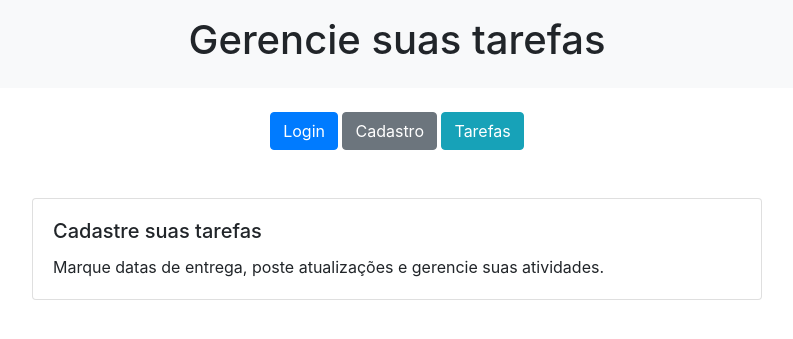
After one commit to 2dbueno/DjangoProject1, a Django app: page /home/ in a window 1280 px wide. The commit adds this page. Shown: the top 339 px of the page, without its empty margins (243-1036 px from the left). Run offline with Django 4.2, Linux system fonts and the light colour scheme; some libraries are stand-ins or nearby versions.

Commit message:
Create Home page

```diff
--- a/setup/urls.py
+++ b/setup/urls.py
@@ -8,11 +8,13 @@ from todos.views import (
     TodoCompleteView,
     RegisterUserView,
     LoginView,
+    HomePageView,
 )
 
 urlpatterns = [
     path("admin/", admin.site.urls),
     path("", TodoListView.as_view(), name="todo_list"),
+    path("home/", HomePageView.as_view(), name="home"),
     path("create/", TodoCreateView.as_view(), name="todo_create"),
     path("update/<int:pk>", TodoUpdateView.as_view(), name="todo_update"),
     path("delete/<int:pk>", TodoDeleteView.as_view(), name="todo_delete"),
--- a/todos/templates/baselg.html
+++ b/todos/templates/baselg.html
@@ -15,6 +15,5 @@
     <script src="https://code.jquery.com/jquery-3.3.1.slim.min.js"></script>
     <script src="https://cdnjs.cloudflare.com/ajax/libs/popper.js/1.14.7/umd/popper.min.js"></script>
     <script src="https://stackpath.bootstrapcdn.com/bootstrap/4.3.1/js/bootstrap.min.js"></script>
-    <!-- ... outros scripts ... -->
 </body>
 </html>
--- /dev/null
+++ b/todos/templates/home/home.html
@@ -0,0 +1,44 @@
+{% load static %}
+
+<!DOCTYPE html>
+<html lang="pt-br">
+<head>
+    <meta charset="utf-8">
+    <meta name="viewport" content="width=device-width, initial-scale=1">
+    <title>Página Inicial - Seu Site</title>
+    <link rel="stylesheet" href="https://stackpath.bootstrapcdn.com/bootstrap/4.3.1/css/bootstrap.min.css">
+</head>
+<body>
+    <header class="text-center bg-light p-3">
+        <h1>Gerencie suas tarefas</h1>
+    </header>
+
+    <div class="options text-center mt-4">
+        <a href="{% url 'login_user' %}" class="btn btn-primary">Login</a>
+        <a href="{% url 'register_user' %}" class="btn btn-secondary">Cadastro</a>
+        <a href="{% url 'todo_list' %}" class="btn btn-info">Tarefas</a>
+    </div>
+
+    <div class="container mt-5">
+        <div class="row justify-content-center">
+            <div class="col-md-8">
+                <div class="card-deck">
+                    <div class="card">
+                        <div class="card-body">
+                            <h5 class="card-title">Cadastre suas tarefas</h5>
+                            <p class="card-text">Marque datas de entrega, poste atualizações e gerencie suas atividades.</p>
+                        </div>
+                    </div>
+                    <!-- Adicione mais cards conforme necessário -->
+                </div>
+            </div>
+        </div>
+    </div>
+
+    <!-- Adicione seus scripts JS personalizados aqui, se necessário -->
+
+    <script src="https://code.jquery.com/jquery-3.3.1.slim.min.js"></script>
+    <script src="https://cdnjs.cloudflare.com/ajax/libs/popper.js/1.14.7/umd/popper.min.js"></script>
+    <script src="https://stackpath.bootstrapcdn.com/bootstrap/4.3.1/js/bootstrap.min.js"></script>
+</body>
+</html>
--- a/todos/views.py
+++ b/todos/views.py
@@ -4,10 +4,21 @@ from django.contrib.auth.hashers import make_password
 from django.shortcuts import get_object_or_404, redirect, render
 from django.urls import reverse, reverse_lazy
 from django.utils.decorators import method_decorator
-from django.views.generic import ListView, CreateView, UpdateView, DeleteView, View
+from django.views.generic import (
+    TemplateView,
+    ListView,
+    CreateView,
+    UpdateView,
+    DeleteView,
+    View,
+)
 from crispy_forms.helper import FormHelper
 from .forms import TodoForm, CustomUserCreationForm, CustomAuthenticationForm
 from .models import Todo, CustomUser
+
+
+class HomePageView(TemplateView):
+    template_name = "home/home.html"
 
 
 class TodoListView(ListView):
```
